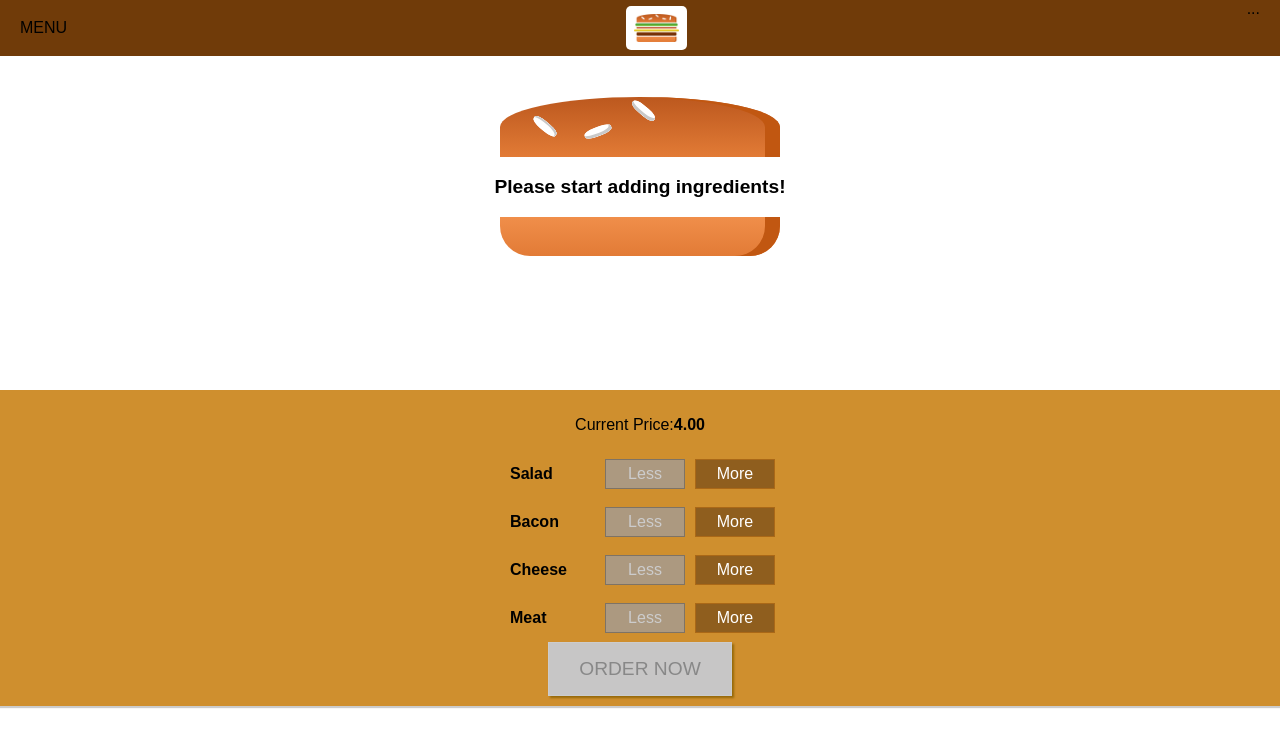
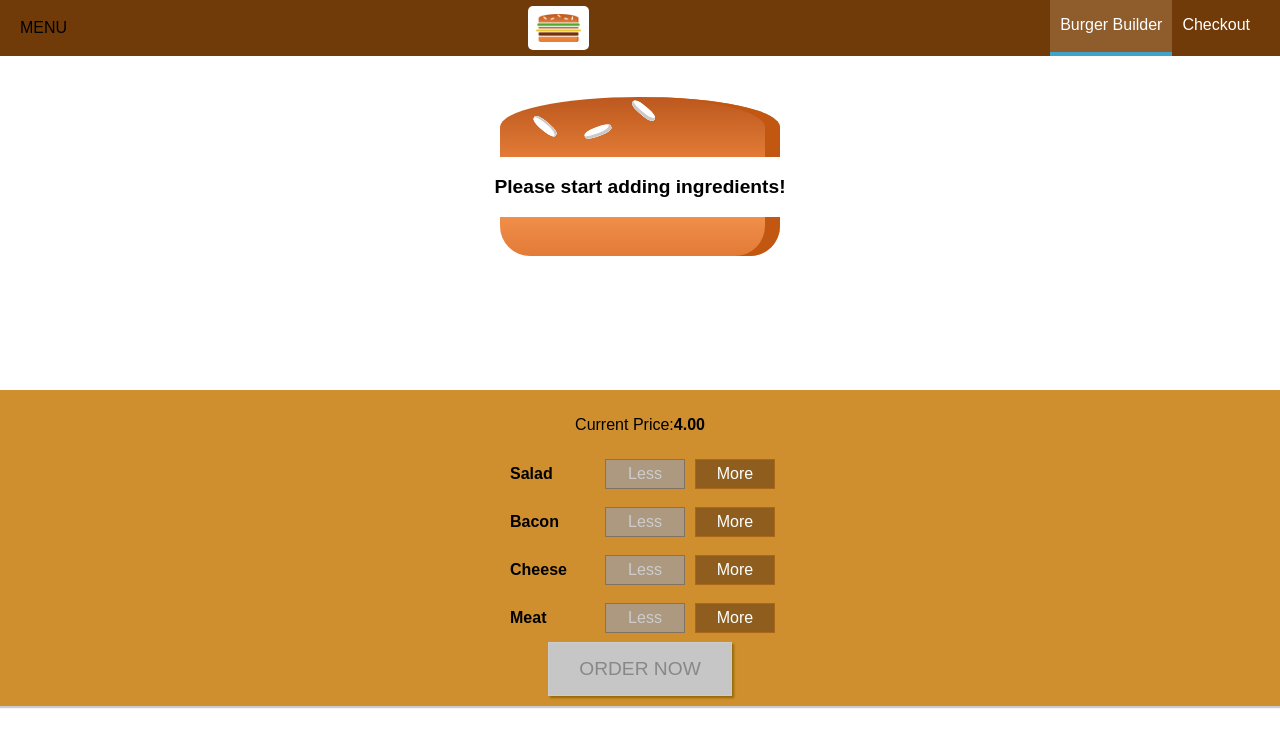
Before and after one commit to NiedzwiedzGit/burger-builder, a React app: page / in a window 1280 px wide. Shown: the top 746 px of the page. Built offline with nearby package versions, Linux system fonts and the light colour scheme.

Commit message:
Adding Reusable Navigation Items

```diff
--- /dev/null
+++ b/src/components/Navigation/NavigationItems/NavigationItem/NavigationItem.css
@@ -0,0 +1,25 @@
+.NavigationItem{
+    margin: 0;
+    box-sizing: border-box;
+    display: flex;
+    height: 100%;
+    /* width: 100%; */
+    align-items: center;
+}
+.NavigationItem a{
+    color:white;
+    text-decoration: none;
+    height: 100%;
+    padding: 16px 10px;
+    border-bottom:  4px solid transparent;
+    box-sizing: border-box;
+    display: block;
+}
+
+.NavigationItem a:hover,
+.NavigationItem a:active,
+.NavigationItem a.active{
+background-color:#8F5C2C;
+border-bottom: 4px solid #40A4C8;
+color:white;
+}
--- /dev/null
+++ b/src/components/Navigation/NavigationItems/NavigationItem/NavigationItem.js
@@ -0,0 +1,11 @@
+import React from 'react';
+import classes from './NavigationItem.css'
+const navigationItem = (props) => (
+    <li className={classes.NavigationItem}>
+        <a href={props.link}
+            className={props.active ? classes.active : null}>
+            {props.children}
+        </a>
+    </li>
+);
+export default navigationItem;
--- /dev/null
+++ b/src/components/Navigation/NavigationItems/NavigationItems.css
@@ -0,0 +1,8 @@
+.NavigationItems{
+    margin: 0;
+    padding: 0;
+    list-style: none;
+    display: flex;
+    align-items: center;
+    height: 100%;
+}
--- /dev/null
+++ b/src/components/Navigation/NavigationItems/NavigationItems.js
@@ -0,0 +1,10 @@
+import React from 'react';
+import classes from './NavigationItems.css';
+import NavigationItem from './NavigationItem/NavigationItem';
+const navigationItems = (props) => (
+    <ul className={classes.NavigationItems}>
+        <NavigationItem link="/" active>Burger Builder</NavigationItem>
+        <NavigationItem link="/">Checkout</NavigationItem>
+    </ul>
+);
+export default navigationItems;
--- a/src/components/Navigation/Toolbar/Toolbar.js
+++ b/src/components/Navigation/Toolbar/Toolbar.js
@@ -1,11 +1,14 @@
 import React from 'react';
 import classes from './Toolbar.css';
 import Logo from '../../Logo/Logo';
+import NavigationItems from '../NavigationItems/NavigationItems';
 const toolbar = (props) => (
     <header className={classes.Toolbar}>
         <div>MENU</div>
         <Logo />
-        <nav>...</nav>
+        <nav>
+            <NavigationItems />
+        </nav>
     </header>
 );
 export default toolbar;
```
